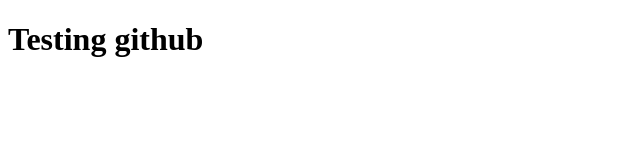
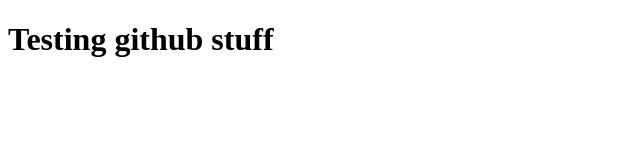
Before and after one commit to mfontenlamiro/TEST, a plain HTML site: page index.html in a window 1280 px wide. Shown: the whole page, without its empty margins (0-640 px from the left). Drawn offline with Linux system fonts and the light colour scheme.

Commit message:
Testing again

```diff
--- a/index.html
+++ b/index.html
@@ -6,6 +6,6 @@
     <title>Document</title>
 </head>
 <body>
-    <h1>Testing github</h1>
+    <h1>Testing github stuff</h1>
 </body>
 </html>
```
